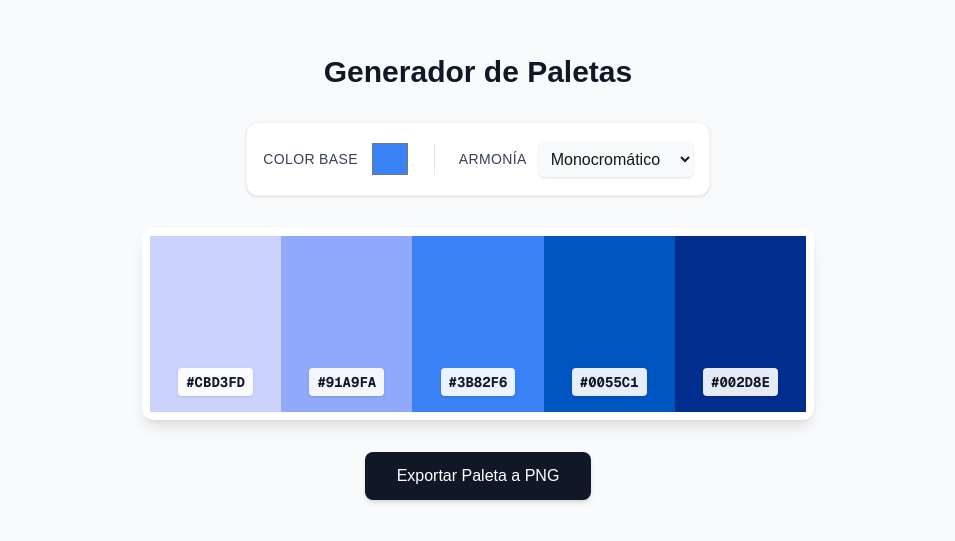
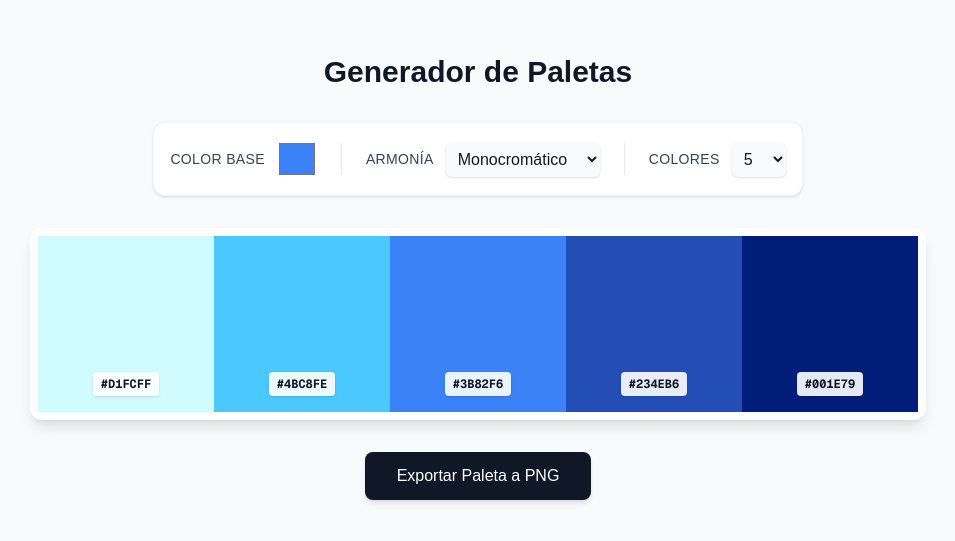
Before and after one commit to Thedarklee/mi-paleta-app, a Next.js app: page / in a window 1280 px wide. Shown: the part 123-664 px from the top of the page, without its empty margins (162-1117 px from the left). Built offline with nearby package versions, Linux system fonts and the light colour scheme.

Commit message:
más colores en las paletas

```diff
--- a/app/page.js
+++ b/app/page.js
@@ -7,61 +7,51 @@ import { toPng } from 'html-to-image';
 export default function Home() {
   const [baseColor, setBaseColor] = useState('#3b82f6');
   const [harmony, setHarmony] = useState('monocromatico');
+  const [colorCount, setColorCount] = useState(5); // Nuevo estado para la cantidad
   const paletteRef = useRef(null);
 
-  // Función para generar la paleta según la regla de teoría del color elegida
-  const generatePalette = (color, rule) => {
+  // Función actualizada: ahora genera N colores dinámicamente usando escalas
+  const generatePalette = (color, rule, count) => {
     try {
       const c = chroma(color);
 
       switch (rule) {
         case 'monocromatico':
-          // Escala de claro a oscuro del mismo tono
-          return chroma.scale(['white', color, 'black']).mode('lch').colors(7).slice(1, 6);
+          // Escala del color aclarado al color oscurecido
+          return chroma.scale([c.brighten(2.5), c, c.darken(2.5)])
+                       .mode('lch')
+                       .colors(count);
 
         case 'analogo':
-          // Colores vecinos en la rueda de color (-60, -30, 0, +30, +60 grados)
-          return [
-            c.set('hsl.h', '-60').hex(),
-            c.set('hsl.h', '-30').hex(),
-            c.hex(),
-            c.set('hsl.h', '+30').hex(),
-            c.set('hsl.h', '+60').hex()
-          ];
+          // Escala entre los vecinos (-60 y +60 grados en el círculo cromático)
+          return chroma.scale([c.set('hsl.h', '-60'), c, c.set('hsl.h', '+60')])
+                       .mode('lch')
+                       .colors(count);
 
         case 'complementario':
-          // El opuesto (+180 grados) y variaciones de luz para completar 5 colores
+          // Escala del color base a su opuesto, pasando por un gris claro para que no se vea "sucio"
           const comp = c.set('hsl.h', '+180');
-          return [
-            c.brighten(1).hex(),
-            c.hex(),
-            chroma.mix(c, comp, 0.5).hex(), // Un tono neutro mezclado en el medio
-            comp.hex(),
-            comp.darken(1).hex()
-          ];
+          return chroma.scale([c, '#f3f4f6', comp])
+                       .mode('lch')
+                       .colors(count);
 
         case 'triadico':
-          // Tres colores equidistantes (+120 y +240 grados) más variaciones
+          // Escala pasando por los tres puntos equidistantes
           const t1 = c.set('hsl.h', '+120');
           const t2 = c.set('hsl.h', '+240');
-          return [
-            c.brighten(0.5).hex(),
-            c.hex(),
-            t1.hex(),
-            t2.hex(),
-            t2.darken(0.8).hex()
-          ];
+          return chroma.scale([c, t1, t2])
+                       .mode('lch')
+                       .colors(count);
 
         default:
-          return Array(5).fill(color);
+          return Array(count).fill(color);
       }
     } catch (error) {
-      // Por si el usuario borra el input del hex o mete algo inválido
-      return Array(5).fill('#cccccc');
+      return Array(count).fill('#cccccc');
     }
   };
 
-  const palette = generatePalette(baseColor, harmony);
+  const palette = generatePalette(baseColor, harmony, colorCount);
 
   const handleExport = () => {
     if (paletteRef.current === null) return;
@@ -69,7 +59,7 @@ export default function Home() {
     toPng(paletteRef.current, { cacheBust: true })
       .then((dataUrl) => {
         const link = document.createElement('a');
-        link.download = `paleta-${harmony}.png`;
+        link.download = `paleta-${harmony}-${colorCount}.png`;
         link.href = dataUrl;
         link.click();
       })
@@ -79,11 +69,13 @@ export default function Home() {
   };
 
   return (
-    <div className="min-h-screen bg-gray-50 flex flex-col items-center justify-center p-8">
-      <h1 className="text-3xl font-bold mb-8 text-gray-900">Generador de Paletas</h1>
+    <div className="min-h-screen bg-gray-50 flex flex-col items-center justify-center p-4 sm:p-8">
+      <h1 className="text-3xl font-bold mb-8 text-gray-900 text-center">Generador de Paletas</h1>
 
-      {/* Controles: Selector de Color y Regla */}
-      <div className="mb-8 flex flex-col sm:flex-row items-center gap-6 bg-white p-4 rounded-xl shadow-sm border border-gray-100">
+      {/* Controles: Selector de Color, Regla y Cantidad */}
+      <div className="mb-8 flex flex-col sm:flex-row flex-wrap justify-center items-center gap-6 bg-white p-4 rounded-xl shadow-sm border border-gray-100">
+
+        {/* Color Base */}
         <div className="flex items-center gap-3">
           <label className="font-medium text-gray-700 text-sm uppercase tracking-wide">Color Base</label>
           <input
@@ -96,12 +88,13 @@ export default function Home() {
 
         <div className="hidden sm:block w-px h-8 bg-gray-200"></div>
 
+        {/* Armonía */}
         <div className="flex items-center gap-3">
           <label className="font-medium text-gray-700 text-sm uppercase tracking-wide">Armonía</label>
           <select
             value={harmony}
             onChange={(e) => setHarmony(e.target.value)}
-            className="border-gray-300 rounded-md shadow-sm focus:border-blue-500 focus:ring-blue-500 bg-gray-50 p-2"
+            className="border-gray-300 rounded-md shadow-sm focus:border-blue-500 focus:ring-blue-500 bg-gray-50 p-2 outline-none"
           >
             <option value="monocromatico">Monocromático</option>
             <option value="analogo">Análogo</option>
@@ -109,20 +102,37 @@ export default function Home() {
             <option value="triadico">Triádico</option>
           </select>
         </div>
+
+        <div className="hidden sm:block w-px h-8 bg-gray-200"></div>
+
+        {/* Cantidad de Colores */}
+        <div className="flex items-center gap-3">
+          <label className="font-medium text-gray-700 text-sm uppercase tracking-wide">Colores</label>
+          <select
+            value={colorCount}
+            onChange={(e) => setColorCount(Number(e.target.value))}
+            className="border-gray-300 rounded-md shadow-sm focus:border-blue-500 focus:ring-blue-500 bg-gray-50 p-2 outline-none"
+          >
+            {[5, 6, 7, 8, 9, 10].map(num => (
+              <option key={num} value={num}>{num}</option>
+            ))}
+          </select>
+        </div>
+
       </div>
 
       {/* Contenedor de la Paleta (Este es el que se exporta) */}
       <div
         ref={paletteRef}
-        className="flex w-full max-w-2xl h-48 rounded-xl overflow-hidden shadow-lg mb-8 bg-white p-2"
+        className="flex w-full max-w-4xl h-48 rounded-xl overflow-hidden shadow-lg mb-8 bg-white p-2"
       >
         {palette.map((color, index) => (
           <div
             key={index}
-            className="flex-1 flex items-end justify-center pb-4 transition-all hover:flex-[1.2]"
+            className="flex-1 flex items-end justify-center pb-4 transition-all hover:flex-[1.5] group"
             style={{ backgroundColor: color }}
           >
-            <span className="bg-white/90 px-2 py-1 rounded text-sm font-mono text-gray-900 font-bold uppercase shadow-sm">
+            <span className="bg-white/90 px-1 sm:px-2 py-1 rounded text-[10px] sm:text-xs font-mono text-gray-900 font-bold uppercase shadow-sm opacity-0 group-hover:opacity-100 sm:opacity-100 transition-opacity">
               {color}
             </span>
           </div>
```
